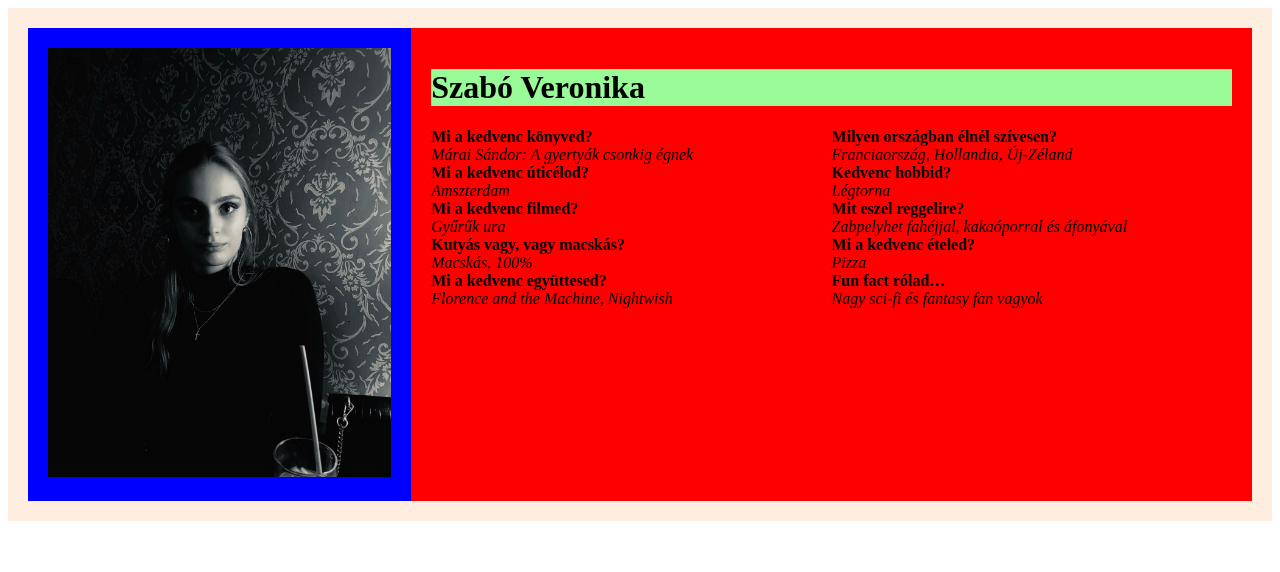
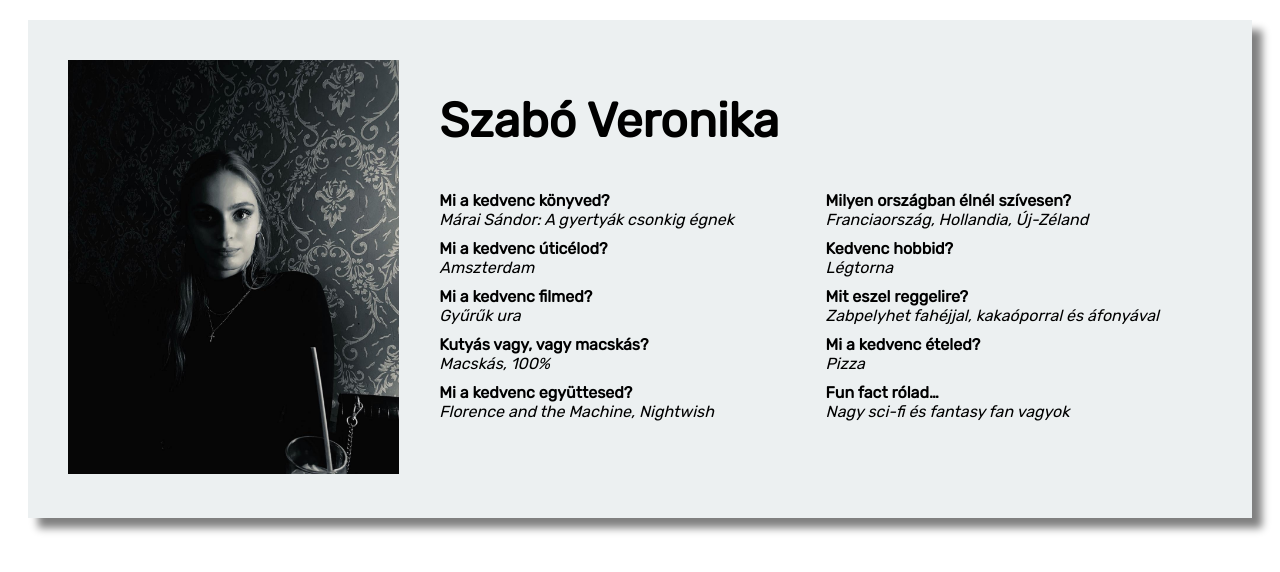
Before and after one commit to Delirium25/personal-introduction, a plain HTML site: page index.html in a window 1280 px wide. Drawn offline with Linux system fonts and the light colour scheme.

Commit message:
Updated version

```diff
--- a/index.html
+++ b/index.html
@@ -6,6 +6,7 @@
     <meta name="viewport" content="width=device-width, initial-scale=1.0" />
     <title>Document</title>
     <link rel="stylesheet" href="style.css" />
+    <link rel="stylesheet" href="https://fonts.googleapis.com/css?family=Rubik">
   </head>
 
   <body>
--- a/style.css
+++ b/style.css
@@ -38,7 +38,7 @@
   /* --- end of CSS reset --- */
 
 .v-picture {
-  background-color: blue;
+
   width: 30%;
   float: left;
   height: max-content;
@@ -51,22 +51,24 @@
 }
 
 .v-content {
-  background-color: red;
   width: 70%;
   padding: 20px;
 }
 
 .v-title {
-  background-color: palegreen;
+  font-size: x-large;
 }
 
 .v-page {
-  background-color: #ffeedf;
   display: flex;
   flex-direction: row;
   justify-content: center;
   padding: 20px;
+  margin: 20px;
   height: max-content;
+  font-family: Rubik;
+  background-color: #ECF0F1;
+  box-shadow: 10px 10px 8px gray;
 
 }
 
@@ -74,6 +76,7 @@
   display: flex;
   flex-direction: row;
   justify-content: center;
+  font-size: medium;
 }
 
 .v-text-left {
@@ -86,6 +89,7 @@
 
 .v-question {
   font-weight: 600;
+  margin-top: 10px;
 }
 
 .v-answer {
```
